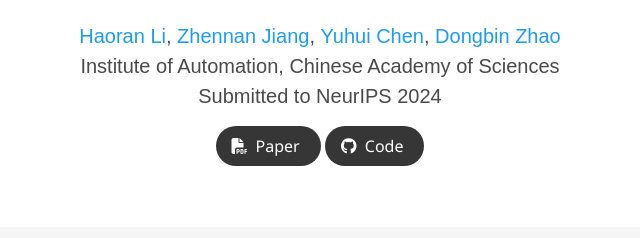
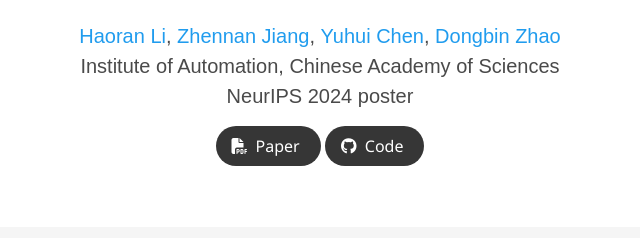
Before and after one commit to jzndd/CP3ER-Page, a plain HTML site: page index.html in a window 1280 px wide. Shown: the part 211-449 px from the top of the page, 320-960 px from the left. Drawn offline with nearby package versions, Linux system fonts and the light colour scheme; some icons are missing; a web font is replaced by a local one.

Commit message:
add info

```diff
--- a/index.html
+++ b/index.html
@@ -70,8 +70,7 @@
             </div>
 
             <div class="is-size-5 publication-authors">
-              <span class="author-block">Institute of Automation, Chinese Academy of Sciences<br>Submitted to NeurIPS
-                2024</span>
+              <span class="author-block">Institute of Automation, Chinese Academy of Sciences<br>NeurIPS 2024 poster</span>
               <!-- <span class="eql-cntrb"><small><br><sup>*</sup>Indicates Equal Contribution</small></span> -->
             </div>
 
@@ -520,7 +519,7 @@
   <!--End BibTex citation -->
 
 
-  <footer class="footer">
+  <!-- <footer class="footer">
     <div class="container">
       <div class="columns is-centered">
         <div class="column is-8">
@@ -540,7 +539,7 @@
         </div>
       </div>
     </div>
-  </footer>
+  </footer> -->
 
   <!-- Statcounter tracking code -->
 
```
